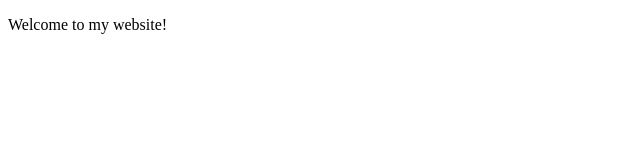
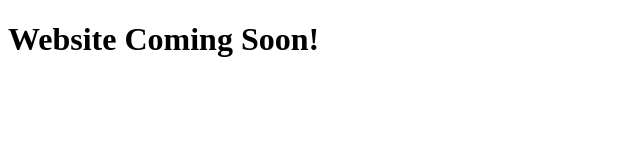
Before and after one commit to JohnBronco/johnbronco.github.io, a plain HTML site: page index.html in a window 1280 px wide. Shown: the whole page, without its empty margins (0-640 px from the left). Drawn offline with Linux system fonts and the light colour scheme.

Commit message:
Update index.html

```diff
--- a/index.html
+++ b/index.html
@@ -7,7 +7,7 @@
 	</head>
 
 	<body>
-		<p>Welcome to my website!</p>
+		<h1>Website Coming Soon!</h1>
 	</body>
 
 </html>
```
